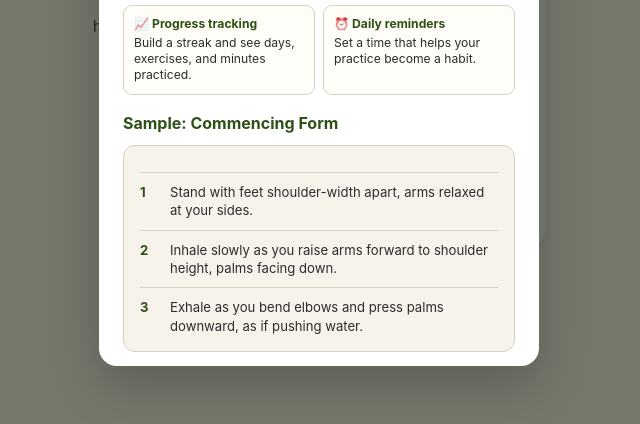
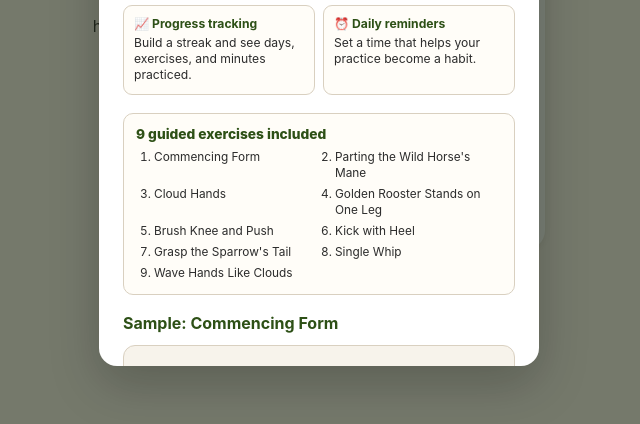
Before and after one commit to one-media-asia/taichai, a website: page gate.html in a window 1280 px wide. Both pictures are taken after a click on the button "View Demo First". Shown: the part 374-798 px from the top of the page, without its empty margins (321-961 px from the left). Drawn offline with Linux system fonts and the light colour scheme.

Commit message:
Complete demo feature flow

```diff
--- a/gate.html
+++ b/gate.html
@@ -160,6 +160,28 @@ html
       margin-bottom: 2px;
       color: var(--primary);
     }
+    .exercise-library {
+      margin: 0 0 18px;
+      padding: 12px;
+      border: 1px solid var(--border);
+      border-radius: 10px;
+      background: #fffdf8;
+    }
+    .exercise-library-heading {
+      margin-bottom: 8px;
+      color: var(--primary);
+      font-size: 0.86rem;
+      font-weight: 800;
+    }
+    .exercise-library-list {
+      display: grid;
+      grid-template-columns: 1fr 1fr;
+      gap: 5px 14px;
+      padding-left: 18px;
+      color: var(--text);
+      font-size: 0.74rem;
+      line-height: 1.35;
+    }
     .demo-preview {
       background: #f7f3eb;
       border: 1px solid var(--border);
@@ -232,6 +254,20 @@ html
         <div class="demo-feature"><strong>♿ Accessible practice</strong>Larger text, high contrast, chair mode, and voice guidance.</div>
         <div class="demo-feature"><strong>📈 Progress tracking</strong>Build a streak and see days, exercises, and minutes practiced.</div>
         <div class="demo-feature"><strong>⏰ Daily reminders</strong>Set a time that helps your practice become a habit.</div>
+      </div>
+      <div class="exercise-library">
+        <div class="exercise-library-heading">9 guided exercises included</div>
+        <ol class="exercise-library-list">
+          <li>Commencing Form</li>
+          <li>Parting the Wild Horse's Mane</li>
+          <li>Cloud Hands</li>
+          <li>Golden Rooster Stands on One Leg</li>
+          <li>Brush Knee and Push</li>
+          <li>Kick with Heel</li>
+          <li>Grasp the Sparrow's Tail</li>
+          <li>Single Whip</li>
+          <li>Wave Hands Like Clouds</li>
+        </ol>
       </div>
       <div class="demo-preview-heading">Sample: Commencing Form</div>
       <div class="demo-preview">
```
Also changed, not shown: index.html (+1 -0 lines), styles.css (+11 -0 lines).
